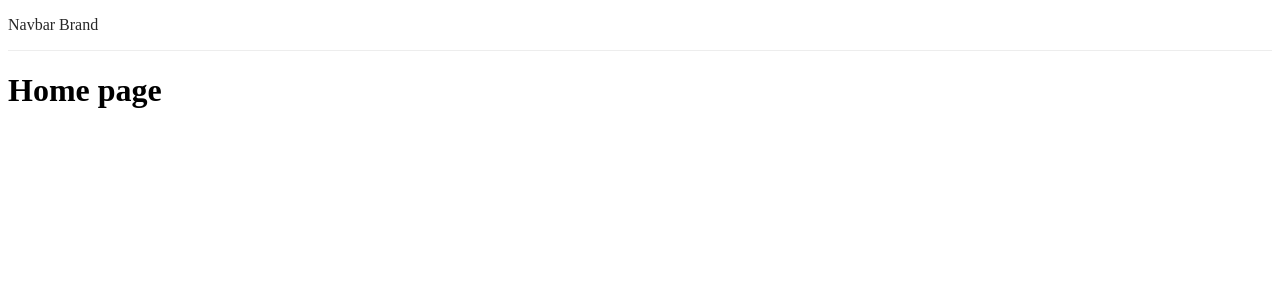
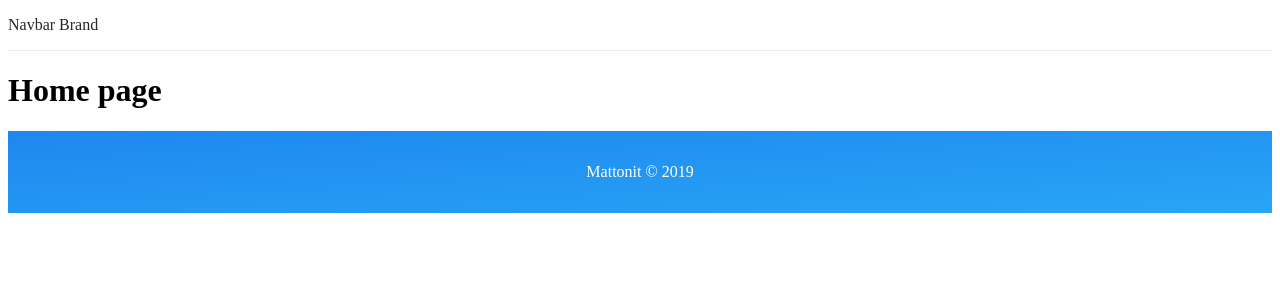
Before and after one commit to mattonit/react-next, a Next.js app: page / in a window 1280 px wide. Shown: the top 300 px of the page. Built offline with nearby package versions, Linux system fonts and the light colour scheme.

Commit message:
added footer

```diff
--- /dev/null
+++ b/components/footer.js
@@ -0,0 +1,29 @@
+import React, { Component } from 'react';
+import styled from 'styled-components';
+
+const Footer = styled.footer`
+  width: 100%;
+  background: linear-gradient(to top left,#28a5f5,#1e87f0) 0 0 no-repeat,#fff;
+  color: #fff;
+  padding-top: 1rem;
+  padding-bottom: 1rem;
+`
+
+const Copy = styled.p`
+  text-align: center;
+`
+
+class Header extends Component {
+
+  render() {
+
+    return(
+      <Footer>
+        <Copy>Mattonit &copy; {(new Date().getFullYear())}</Copy>
+      </Footer>
+    );
+  }
+
+}
+
+export default Header;
--- a/pages/index.js
+++ b/pages/index.js
@@ -1,5 +1,6 @@
 import React, { Component } from 'react';
 import Header from '../components/header.js';
+import Footer from '../components/footer.js';
 
 class Index extends Component {
 
@@ -8,6 +9,7 @@ class Index extends Component {
       <div>
         <Header />
         <h1>Home page</h1>
+        <Footer />
       </div>
     );
   }
```
